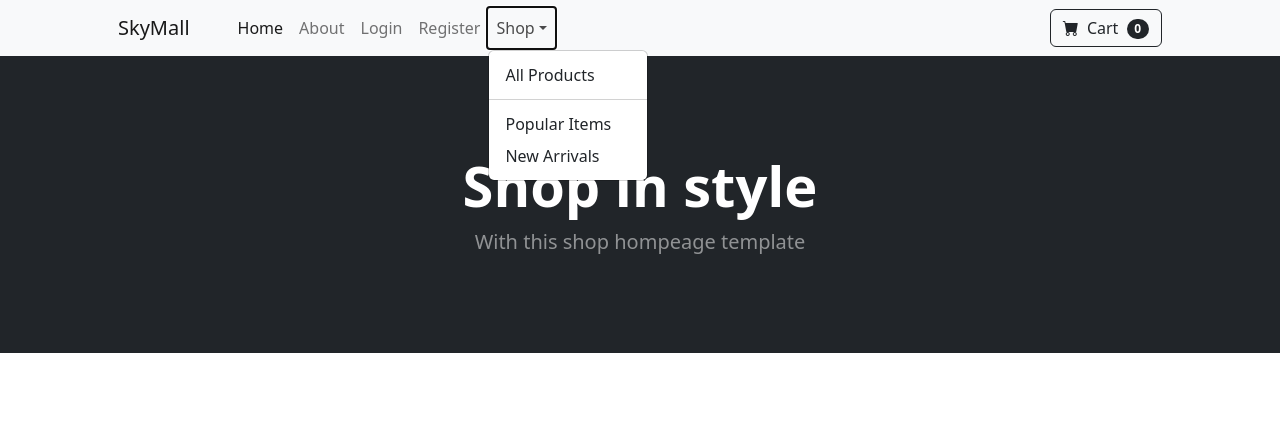
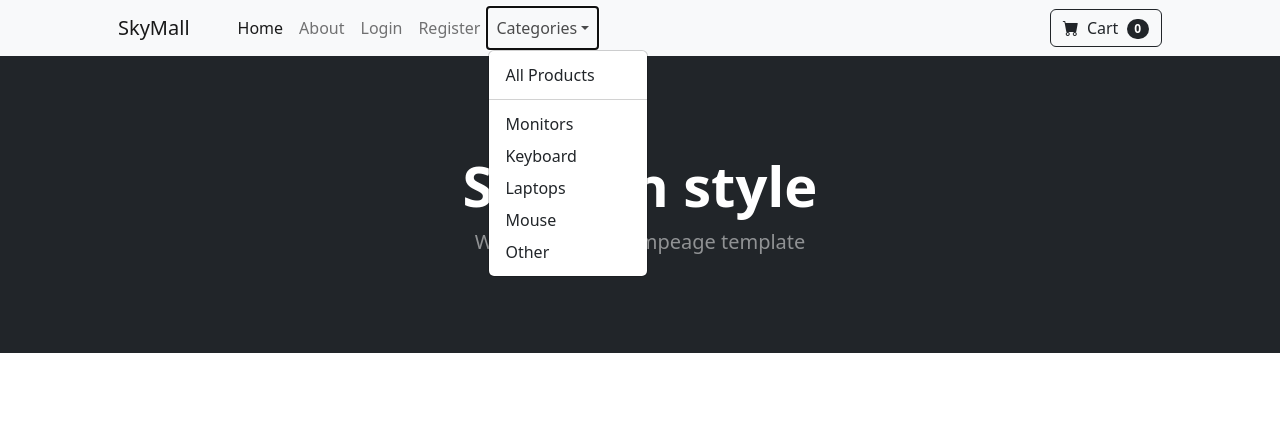
Before and after one commit to cole15sky/Ecommerce-Django, a Django app: page / in a window 1280 px wide, after a click on "Categories". Shown: the top 445 px of the page. Run offline with Django 5.2, Linux system fonts and the light colour scheme; data comes from the database, SQL or seed files in the repository; both versions use the stored data as it was after the commit; some libraries are stand-ins or nearby versions.

Commit message:
fix: catogory page

```diff
--- a/store/templates/navbar.html
+++ b/store/templates/navbar.html
@@ -19,12 +19,15 @@
                 {% endif %}
 
                 <li class="nav-item dropdown">
-                    <a class="nav-link dropdown-toggle" id="navbarDropdown" href="#" role="button" data-bs-toggle="dropdown" aria-expanded="false">Shop</a>
+                    <a class="nav-link dropdown-toggle" id="navbarDropdown" href="#" role="button" data-bs-toggle="dropdown" aria-expanded="false">Categories</a>
                     <ul class="dropdown-menu" aria-labelledby="navbarDropdown">
-                        <li><a class="dropdown-item" href="#!">All Products</a></li>
+                        <li><a class="dropdown-item" href="{% url 'home' %}">All Products</a></li>
                         <li><hr class="dropdown-divider" /></li>
-                        <li><a class="dropdown-item" href="#!">Popular Items</a></li>
-                        <li><a class="dropdown-item" href="#!">New Arrivals</a></li>
+                        <li><a class="dropdown-item" href="{% url 'category' 'Monitors' %}">Monitors</a></li>
+                        <li><a class="dropdown-item" href="{% url 'category' 'Keyboard' %}">Keyboard</a></li>
+                        <li><a class="dropdown-item" href="{% url 'category' 'Laptop'%}">Laptops</a></li>
+                        <li><a class="dropdown-item" href="{% url 'category' 'Mouse'%}">Mouse</a></li>
+                        <li><a class="dropdown-item" href="{% url 'category' 'Other'%}">Other</a></li>
                     </ul>
                 </li>
             </ul>
--- a/store/views.py
+++ b/store/views.py
@@ -1,5 +1,5 @@
 from django.shortcuts import render, redirect
-from .models import Product
+from .models import Product, Category
 from django.contrib.auth import authenticate, login, logout
 from django.contrib import messages
 from django.contrib.auth.models import User
@@ -71,13 +71,13 @@ def register_user(request):
 
 
 
-
-def category(request,foo):
-    foo = foo.replace('-','')
+def category(request, foo):
+    foo = foo.replace('-', ' ')
     try:
         category = Category.objects.get(name=foo)
         products = Product.objects.filter(category=category)
-        return render (request,'category.html',{'products':products,'category':category})
-    except:
-        messages.success(request, "Oops, Category doesnot exists!")
+        return render(request, 'category.html', {'products': products, 'category': category})
+
+    except Category.DoesNotExist:
+        messages.error(request, "Oops, this category does not exist!")
         return redirect('home')
```
Also changed, not shown: store/templates/category.html (added, +78 -0 lines), db.sqlite3, media/uploads/product/1981ef_31acfd66c77b4ecfb4413660c11fa057mv2.webp (added), media/uploads/product/dell-ultrasharp-32-inch-4k-usb-c-hub-monitor-u3223qe-209683_2048x_1.webp (added).
